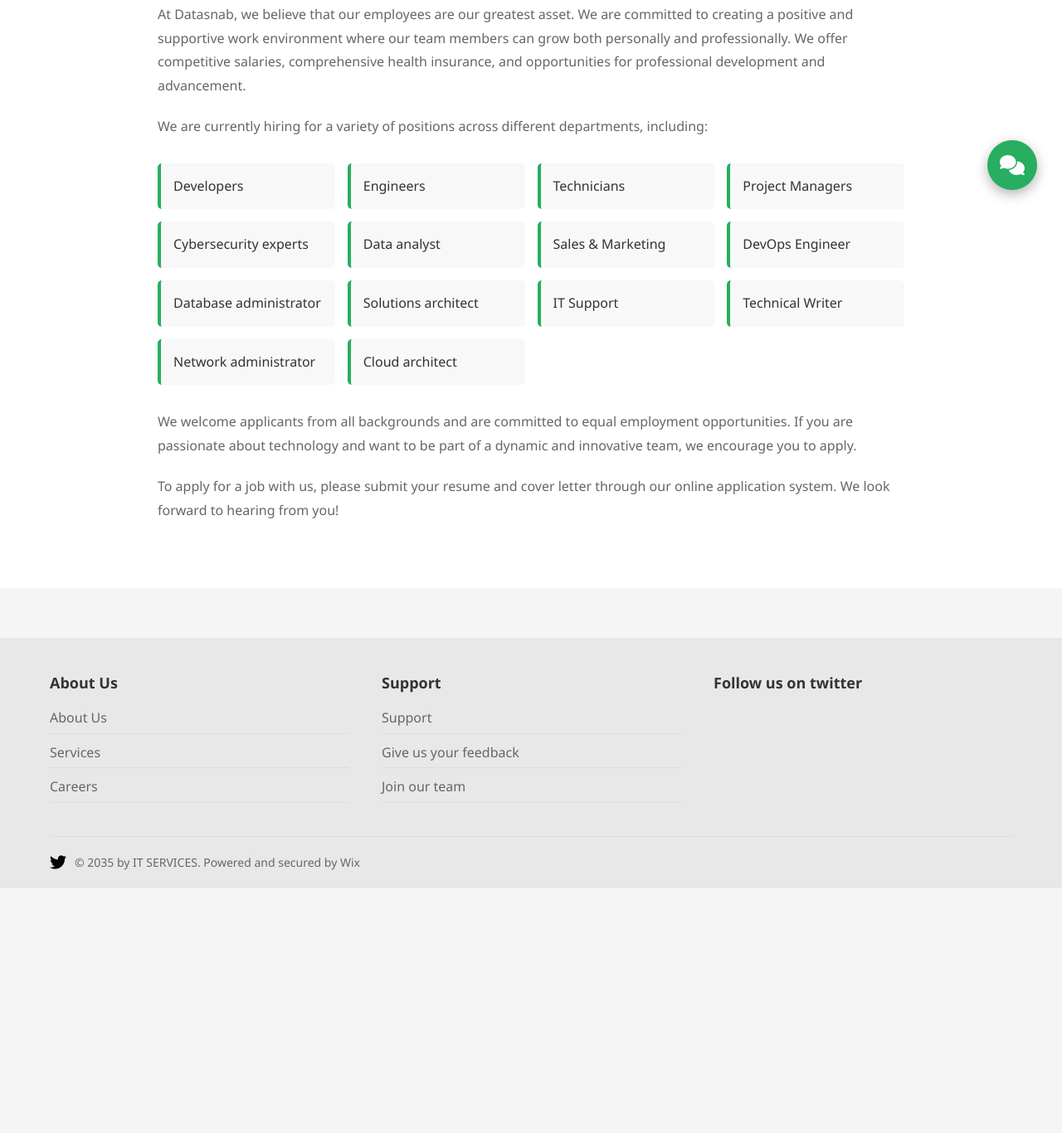
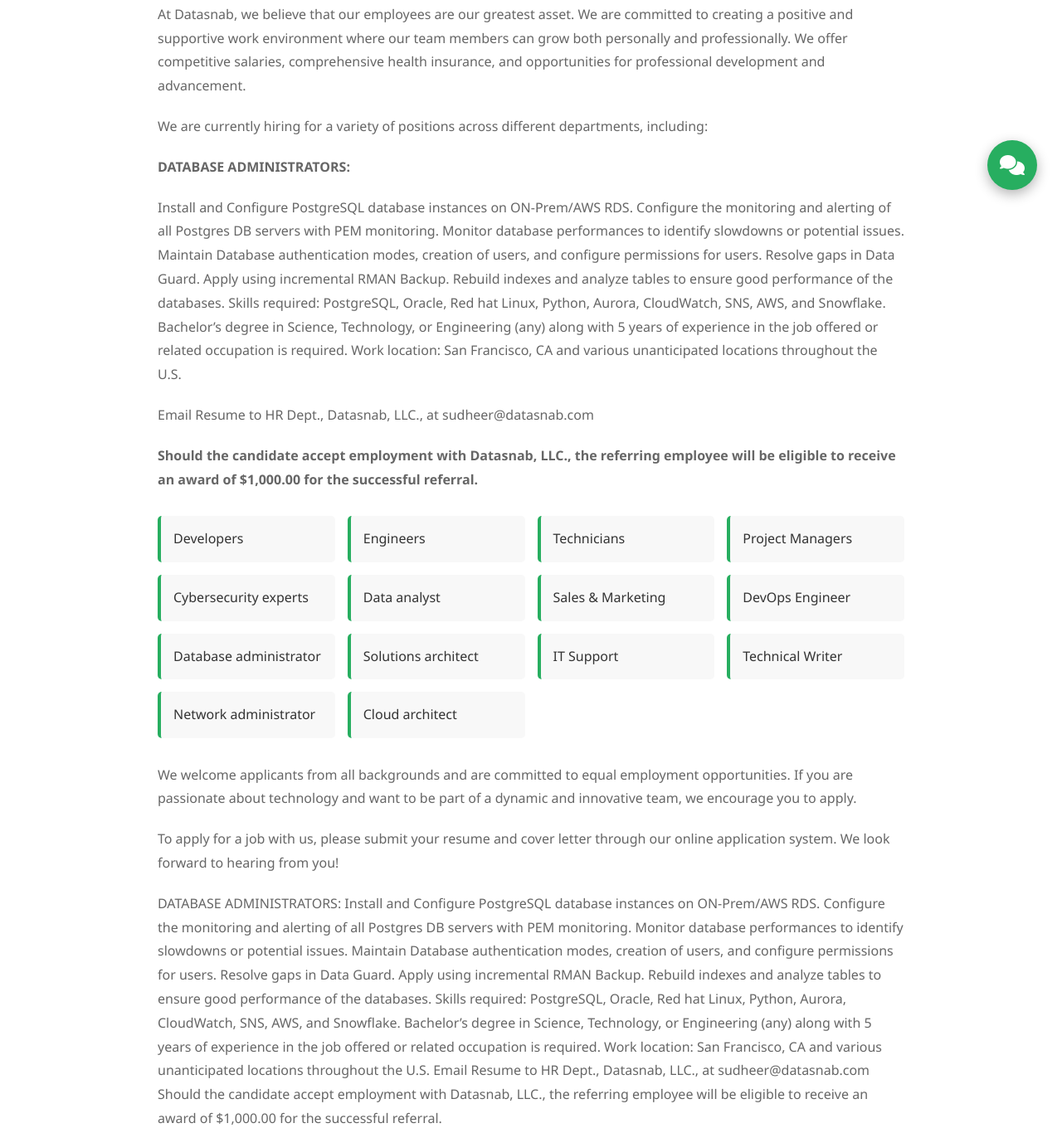
Before and after one commit to datasnab/datasnab_ui_jan2026, a plain HTML site: page careers.html in a window 1280 px wide. Shown: the part 541-1907 px from the top of the page at 83% size. Before the commit the page ends 1612 px from the top, so only its background shows below. Drawn offline with Linux system fonts and the light colour scheme.

Commit message:
Add files via upload

```diff
--- a/careers.html
+++ b/careers.html
@@ -1,5 +1,6 @@
 <!DOCTYPE html>
 <html lang="en">
+
 <head>
     <meta charset="UTF-8">
     <meta name="viewport" content="width=device-width, initial-scale=1.0">
@@ -7,6 +8,7 @@
     <link rel="stylesheet" href="css/style.css">
     <link rel="stylesheet" href="https://cdnjs.cloudflare.com/ajax/libs/font-awesome/6.4.0/css/all.min.css">
 </head>
+
 <body>
     <!-- Header -->
     <header class="header">
@@ -28,8 +30,7 @@
             <div class="container">
                 <div class="logo-wrapper">
                     <div class="logo-graphic">
-                        <div class="logo-triangle"></div>
-                        <div class="logo-bolt"></div>
+                        <img src="images/datasnab-logo.svg" alt="DATA SNAB logo" class="logo-triangle">
                     </div>
                     <div class="logo-text">
                         <h1>IT Services</h1>
@@ -47,12 +48,32 @@
             <div class="careers-content">
                 <div class="careers-text">
                     <h2>Careers</h2>
-                    <p>Welcome to the career page of Datasnab, where innovation meets opportunity. We are a leading IT company that is always looking for talented and motivated individuals to join our team.</p>
+                    <p>Welcome to the career page of Datasnab, where innovation meets opportunity. We are a leading IT
+                        company that is always looking for talented and motivated individuals to join our team.</p>
 
-                    <p>At Datasnab, we believe that our employees are our greatest asset. We are committed to creating a positive and supportive work environment where our team members can grow both personally and professionally. We offer competitive salaries, comprehensive health insurance, and opportunities for professional development and advancement.</p>
+                    <p>At Datasnab, we believe that our employees are our greatest asset. We are committed to creating a
+                        positive and supportive work environment where our team members can grow both personally and
+                        professionally. We offer competitive salaries, comprehensive health insurance, and opportunities
+                        for professional development and advancement.</p>
+
 
                     <p>We are currently hiring for a variety of positions across different departments, including:</p>
+                     <p><strong>DATABASE ADMINISTRATORS:</strong></p>
 
+                    <p>Install and Configure PostgreSQL database instances on ON-Prem/AWS RDS. Configure the monitoring
+                        and alerting of all Postgres DB servers with PEM monitoring. Monitor database performances to
+                        identify slowdowns or potential issues. Maintain Database authentication modes, creation of
+                        users, and configure permissions for users. Resolve gaps in Data Guard. Apply using incremental
+                        RMAN Backup. Rebuild indexes and analyze tables to ensure good performance of the databases.
+                        Skills required: PostgreSQL, Oracle, Red hat Linux, Python, Aurora, CloudWatch, SNS, AWS, and
+                        Snowflake. Bachelor’s degree in Science, Technology, or Engineering (any) along with 5 years of
+                        experience in the job offered or related occupation is required. Work location: San Francisco, CA
+                        and various unanticipated locations throughout the U.S.</p>
+
+                    <p>Email Resume to HR Dept., Datasnab, LLC., at sudheer@datasnab.com</p>
+
+                    <p><strong>Should the candidate accept employment with Datasnab, LLC., the referring employee will be
+                        eligible to receive an award of $1,000.00 for the successful referral.</strong></p>
                     <ul class="job-listings">
                         <li>Developers</li>
                         <li>Engineers</li>
@@ -70,9 +91,31 @@
                         <li>Cloud architect</li>
                     </ul>
 
-                    <p>We welcome applicants from all backgrounds and are committed to equal employment opportunities. If you are passionate about technology and want to be part of a dynamic and innovative team, we encourage you to apply.</p>
+                    <p>We welcome applicants from all backgrounds and are committed to equal employment opportunities.
+                        If you are passionate about technology and want to be part of a dynamic and innovative team, we
+                        encourage you to apply.</p>
 
-                    <p>To apply for a job with us, please submit your resume and cover letter through our online application system. We look forward to hearing from you!</p>
+                    <p>To apply for a job with us, please submit your resume and cover letter through our online
+                        application system. We look forward to hearing from you!</p>
+                    <p>DATABASE ADMINISTRATORS:
+
+                        Install and Configure PostgreSQL database instances on ON-Prem/AWS RDS. Configure the monitoring
+                        and alerting of all Postgres DB servers with PEM monitoring. Monitor database performances to
+                        identify slowdowns or potential issues. Maintain Database authentication modes, creation of
+                        users, and configure permissions for users. Resolve gaps in Data Guard. Apply using incremental
+                        RMAN Backup. Rebuild indexes and analyze tables to ensure good performance of the databases.
+                        Skills required: PostgreSQL, Oracle, Red hat Linux, Python, Aurora, CloudWatch, SNS, AWS, and
+                        Snowflake. Bachelor’s degree in Science, Technology, or Engineering (any) along with 5 years of
+                        experience in the job offered or related occupation is required. Work location: San Francisco,
+                        CA and various unanticipated locations throughout the U.S.
+
+                        Email Resume to HR Dept., Datasnab, LLC., at sudheer@datasnab.com
+
+                        Should the candidate accept employment with Datasnab, LLC., the referring employee will be
+                        eligible to receive an award of $1,000.00 for the successful referral.</p>
+
+
+
                 </div>
             </div>
         </div>
@@ -116,4 +159,5 @@
 
     <script src="js/main.js"></script>
 </body>
+
 </html>
```
Also changed, not shown: about.html (+2 -4 lines), book-online.html (+1 -2 lines), contact.html (+2 -4 lines), index.html (+7 -7 lines), members.html (+1 -2 lines), services.html (+1 -2 lines).
